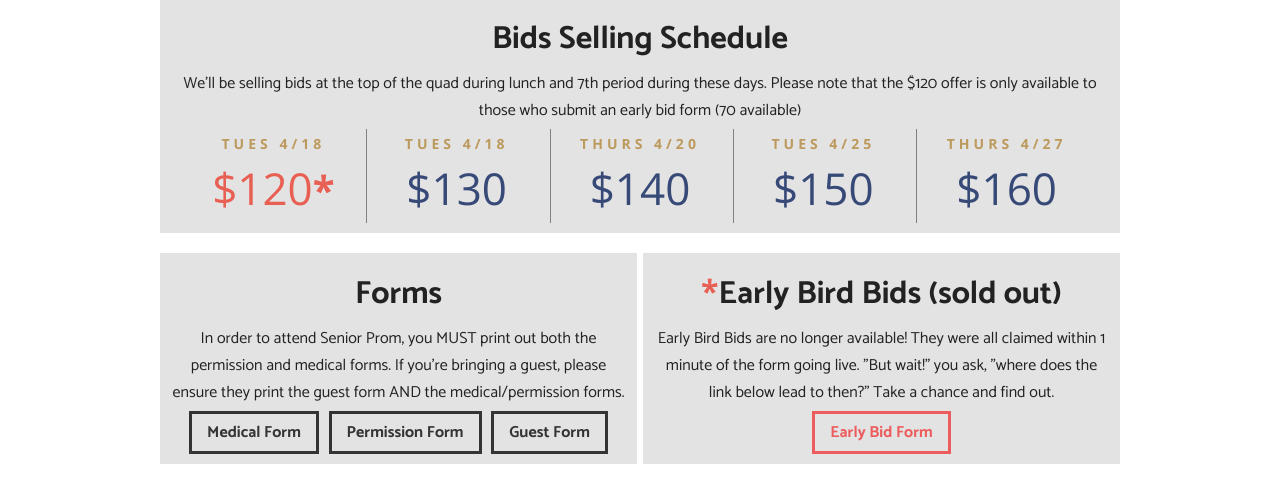
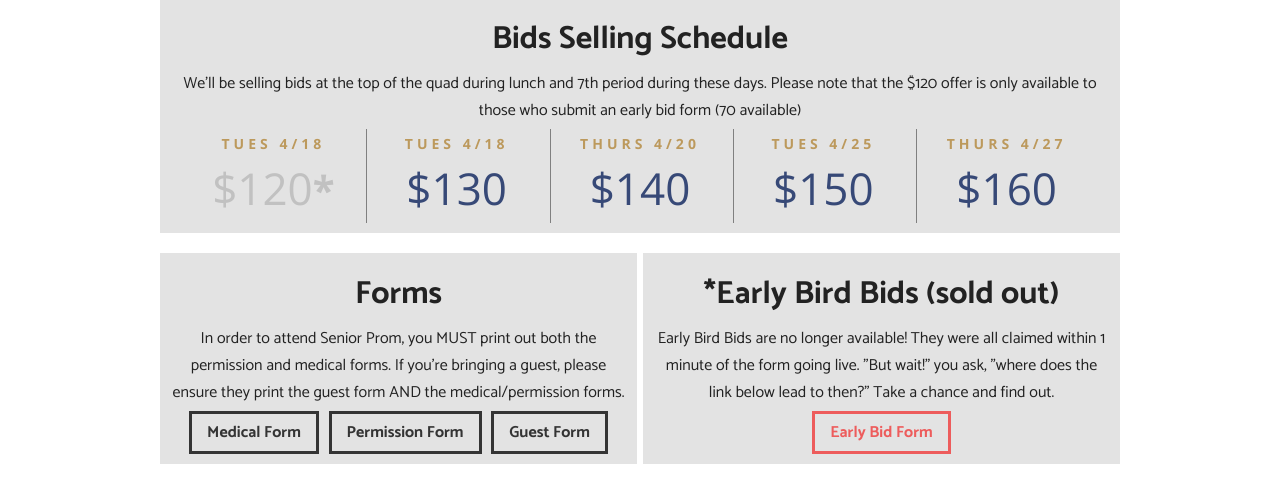
Before and after one commit to tillthismoment/tillthismoment.github.io, a plain HTML site: page bids.html in a window 1280 px wide. Shown: the part 372-866 px from the top of the page. Drawn offline with nearby package versions, Linux system fonts and the light colour scheme.

Commit message:
grayed out

```diff
--- a/bids.html
+++ b/bids.html
@@ -40,7 +40,7 @@
                     <p>We'll be selling bids at the top of the quad during lunch and 7th period during these days. Please note that the $120 offer is only available to those who submit an early bid form (70 available)</p>
                     <div class="fifth">
                         <h3>TUES 4/18</h3>
-                        <h2 id="red">$120<b style="font-size: 40px;">*</b></h2>
+                        <h2 id="gray">$120<b style="font-size: 40px;">*</b></h2>
                     </div>
                     <div class="fifth">
                         <h3>TUES 4/18</h3>
--- a/format.css
+++ b/format.css
@@ -212,9 +212,9 @@
     color: rgb(55, 73, 119);
 }
 
-#red
+#gray
 {
-    color: #e85f53;
+    color: #c1c1c1;
     font-family: 'Open Sans', sans-serif;
 
 }
```
